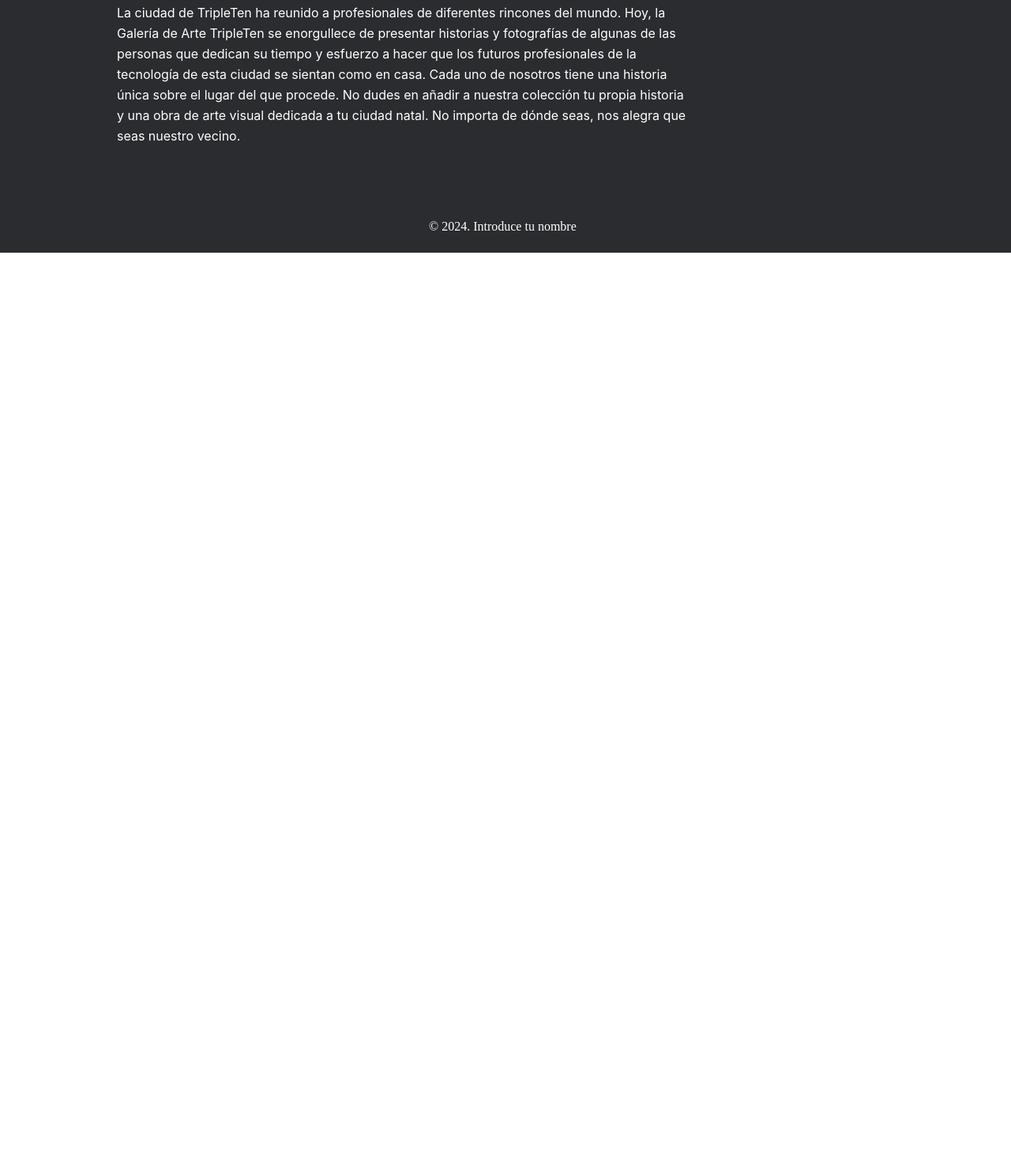
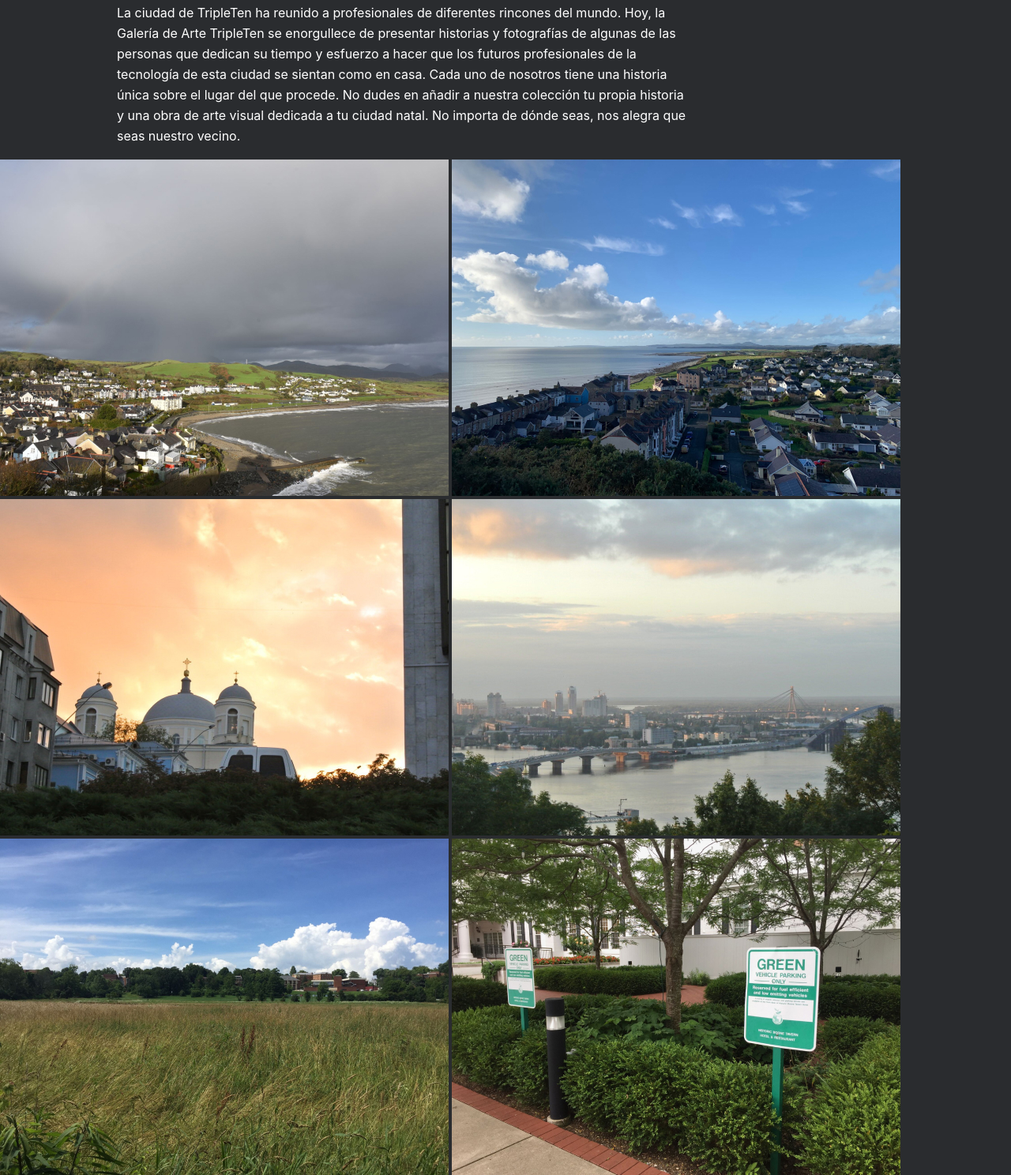
Before and after one commit to Jared-Asahel/web_project_homeland, a plain HTML site: page index.html in a window 1280 px wide. Shown: the part 1682-3170 px from the top of the page at 79% size. Before the commit the page ends 2002 px from the top, so only its background shows below. Drawn offline with Linux system fonts and the light colour scheme.

Commit message:
se añadieron las imagenes

```diff
--- a/index.html
+++ b/index.html
@@ -57,7 +57,16 @@
             </section>
           </div>
         </section>
-        <section class="photo-grid"></section>
+        <section class="photo-grid">
+          <img src="./images/__item-1.jpg" alt="" class="photo-grid__item" />
+          <img src="./images/__item-2.jpg" alt="" class="photo-grid__item" />
+          <img src="./images/__item-3.jpg" alt="" class="photo-grid__item" />
+          <img src="./images/__item-4.jpg" alt="" class="photo-grid__item" />
+          <img src="./images/__item-5.jpg" alt="" class="photo-grid__item" />
+          <img src="./images/__item-6.jpg" alt="" class="photo-grid__item" />
+          <img src="./images/__item-7.jpg" alt="" class="photo-grid__item" />
+          <img src="./images/__item-8.jpg" alt="" class="photo-grid__item" />
+        </section>
         <section class="places"></section>
       </main>
       <footer class="footer">
```
Also changed, not shown: blocks/photo-grid.css (added), blocks/places.css (added), images/__item-1.jpg (added), images/__item-2.jpg (added), images/__item-3.jpg (added), images/__item-4.jpg (added), images/__item-5.jpg (added), images/__item-6.jpg (added), images/__item-7.jpg (added), images/__item-8.jpg (added).
